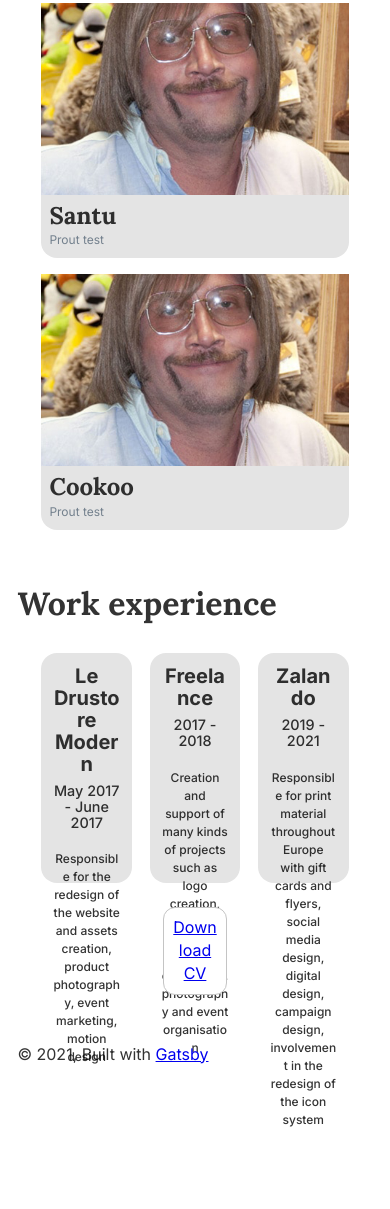
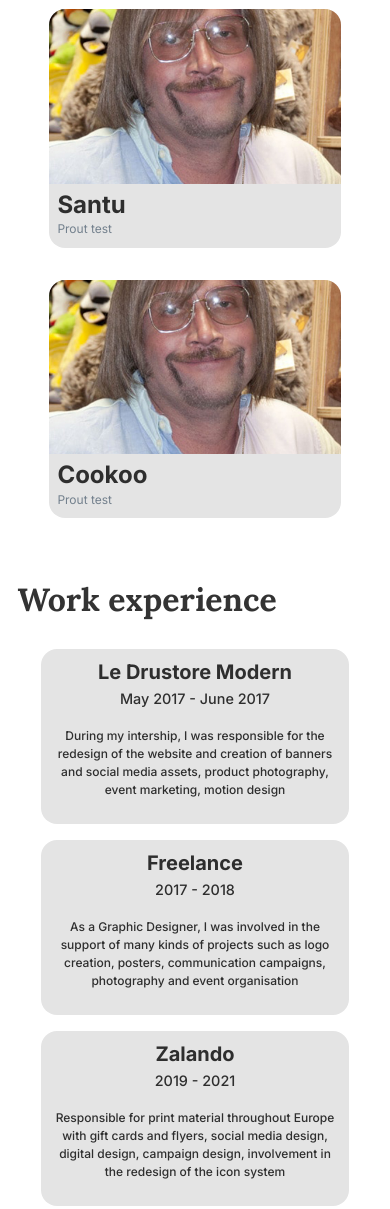
Before and after one commit to jmdtc/netlify-test, a Gatsby site: page / in a window 390 px wide. Shown: the part 661-1870 px from the top of the page. Before the commit the page ends 1790 px from the top, so only its background shows below. Built offline with nearby package versions, Linux system fonts and the light colour scheme; Gatsby itself is replaced by a stand-in of ours.

Commit message:
tom/responsive

```diff
--- a/src/components/projectCard.js
+++ b/src/components/projectCard.js
@@ -7,7 +7,8 @@ import styled from "styled-components"
 const Card = styled.div`
     width: 50%;
     border-radius: 16px;
-    padding: 0.5rem;
+    overflow: hidden;
+    padding: 1rem;
 
     @media only screen and (max-width: 576px) {
         width: 100%
@@ -15,8 +16,6 @@ const Card = styled.div`
 `
 
 const ImageContainer = styled.div`
-    border-radius: 16px 16px 0px 0px;
-    background-color: red;
 `
 
 const TextContainer = styled.div`
@@ -25,7 +24,7 @@ const TextContainer = styled.div`
     background-color: #E4E4E4;
 `
 
-const TitleCard = styled.h2`
+const TitleCard = styled.h1`
     font-size: 1.5rem;
     font-weight: 700;
     margin-bottom: 0.25rem;
@@ -45,9 +44,9 @@ const ProjectCard = ({ project }) => {
                 <StaticImage
                     src={"../images/coucou.jpg"}
                     alt="Francois"
-                    placeholder="blurred"
-                    height={250}
-                    width={400}
+                    layout="fullWidth"
+                    aspectRatio={1 / 0.6}
+                    style={{borderRadius: "16px 16px 0px 0px"}}
                 />
             </ImageContainer>
             <TextContainer>
--- a/src/components/workCard.js
+++ b/src/components/workCard.js
@@ -4,15 +4,24 @@ import styled from "styled-components"
 
 const Card = styled.div`
     width: 33%;
+    height: 30%;
     border-radius: 16px;
     padding: 0.5rem;
+
+    @media only screen and (max-width: 880px) {
+        width: 100%;
+    }
 `
 
 const TextContainer = styled.div`
-    height: 230px;
+    height: 225px;
     border-radius: 16px;
     padding: 0.75rem;
     background-color: #E4E4E4;
+
+    @media only screen and (max-width: 880px) {
+        height: 175px;
+    }
 `
 const TitleCard = styled.h3`
     font-size: 1.25rem;
--- a/src/pages/index.js
+++ b/src/pages/index.js
@@ -33,12 +33,12 @@ const works = [
   {
     title: "Le Drustore Modern",
     date: "May 2017 - June 2017",
-    description: "Responsible for the redesign of the website and assets creation, product photography, event marketing, motion design"
+    description: "During my intership, I was responsible for the redesign of the website and creation of banners and social media assets, product photography, event marketing, motion design"
   },
   {
     title: "Freelance",
     date: "2017 - 2018",
-    description: "Creation and support of many kinds of projects such as logo creation, posters, communication campaigns, photography and event organisation"
+    description: "As a Graphic Designer, I was involved in the support of many kinds of projects such as logo creation, posters, communication campaigns, photography and event organisation"
   },
   {
     title: "Zalando",
@@ -80,6 +80,10 @@ const ResumeBtn = styled.button`
     margin-top: 1rem;
     border-radius: 0.75rem;
     border: 1px solid #C4C4C4;
+
+    @media only screen and (max-width: 756px) {
+      width: 40%
+  }
 `
 
 const IndexPage = () => {
```
